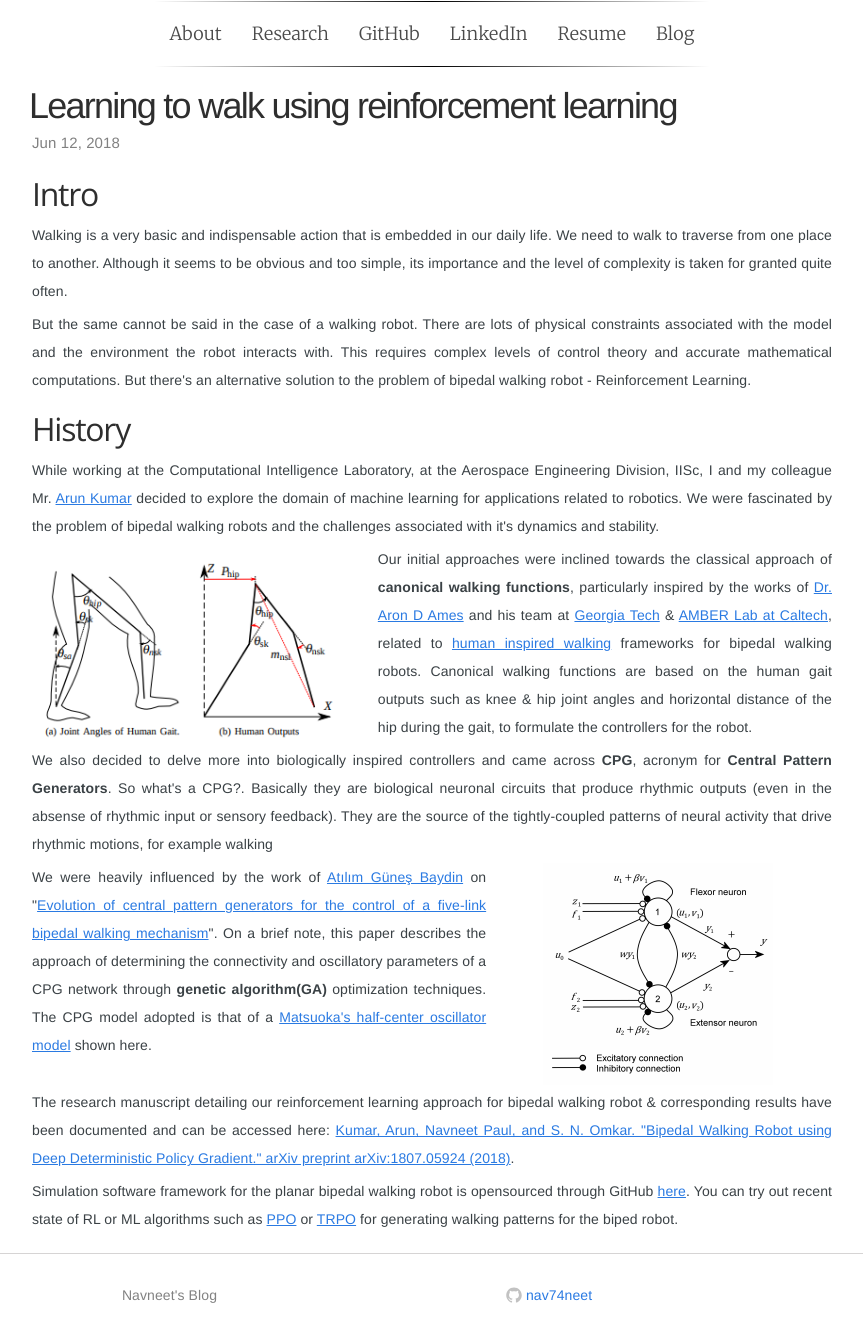
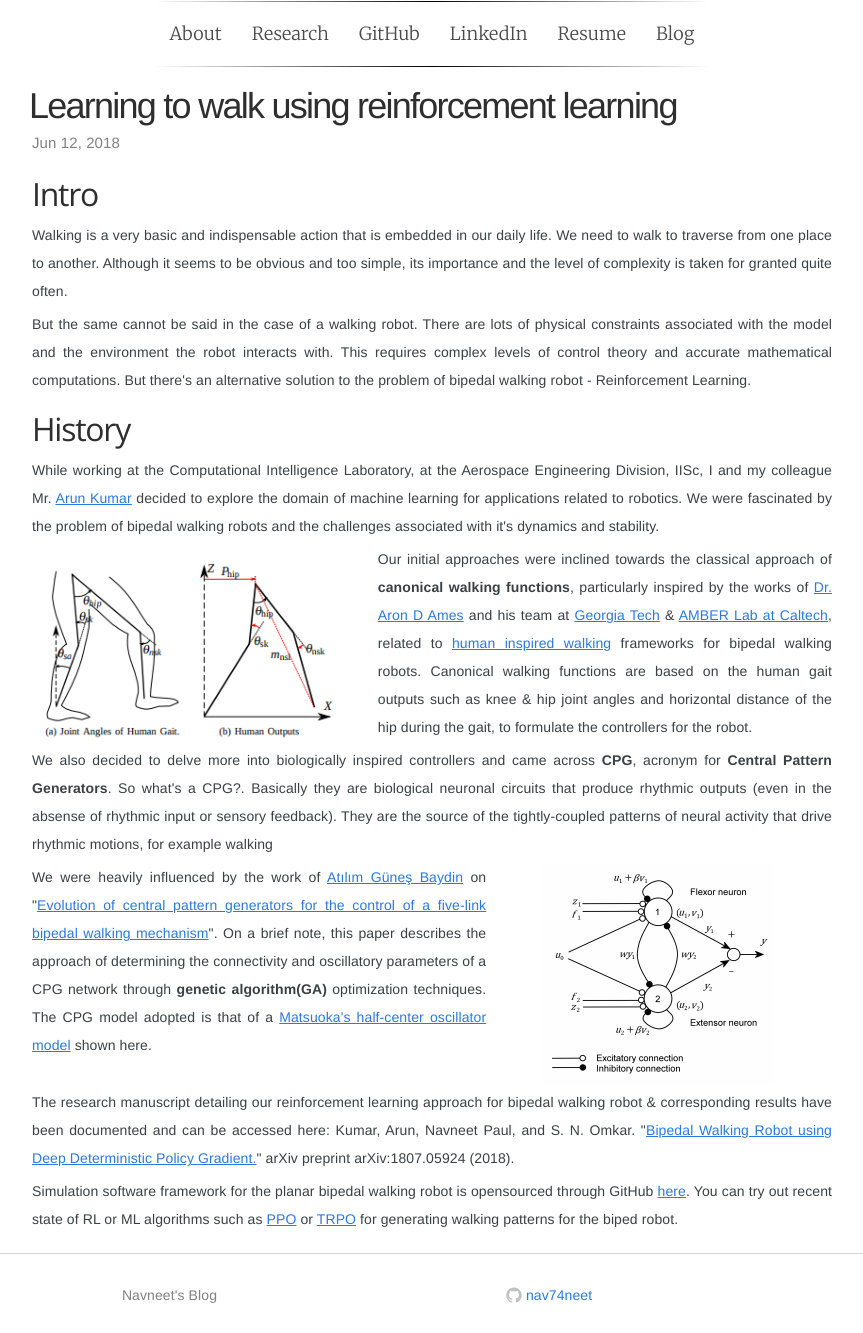
Before and after one commit to navuboy/navuboy.github.io, a Jekyll site: the page built from _posts/2018-06-12-ddpg.md, in a window 1280 px wide. Shown: the whole page, without its empty margins (208-1071 px from the left). Built offline with Jekyll 4.4.1, drawn with Linux system fonts in a browser that asks for light colours; some web fonts are replaced.

Commit message:
Updated post

```diff
--- a/_posts/2018-06-12-ddpg.md
+++ b/_posts/2018-06-12-ddpg.md
@@ -36,7 +36,7 @@
 </div>
 
 <!-- ## Reinforcement learning approach. -->
-<p style="text-align:justify"> The research manuscript detailing our reinforcement learning approach for bipedal walking robot & corresponding results have been documented and can be accessed here: <a href="https://arxiv.org/abs/1807.05924" class="md-link">Kumar, Arun, Navneet Paul, and S. N. Omkar. "Bipedal Walking Robot using Deep Deterministic Policy Gradient." arXiv preprint arXiv:1807.05924 (2018)</a>.</p>
+<p style="text-align:justify"> The research manuscript detailing our reinforcement learning approach for bipedal walking robot & corresponding results have been documented and can be accessed here: Kumar, Arun, Navneet Paul, and S. N. Omkar. "<a href="https://arxiv.org/abs/1807.05924" class="md-link">Bipedal Walking Robot using Deep Deterministic Policy Gradient.</a>" arXiv preprint arXiv:1807.05924 (2018).</p>
 
 <p style="text-align:justify">Simulation software framework for the planar bipedal walking robot is opensourced through GitHub <a href="https://github.com/nav74neet/ddpg_biped" class="md-link">here</a>. You can try out recent state of RL or ML algorithms such as <a href="https://blog.openai.com/openai-baselines-ppo/" class="md-link">PPO</a> or  <a href="https://arxiv.org/abs/1502.05477" class="md-link">TRPO</a> for generating walking patterns for the biped robot.</p>
 
```
